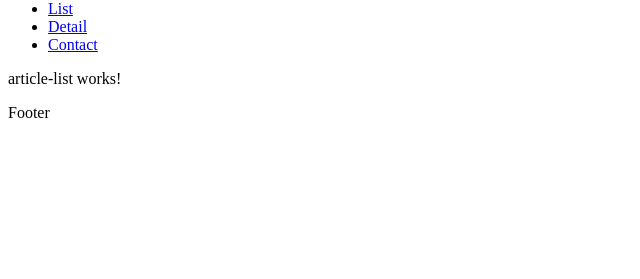
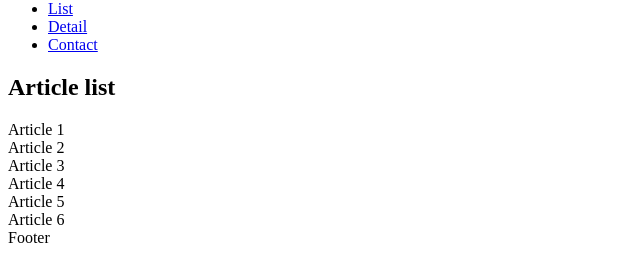
Before and after one commit to OrangeDuck91/ng-pouet-journal, an Angular app: page /home in a window 1280 px wide. Shown: the part 392-671 px from the top of the page, without its empty margins (0-640 px from the left). Built offline with nearby package versions, Linux system fonts and the light colour scheme.

Commit message:
service and resolver for articles

```diff
--- a/src/app/app-routing.module.ts
+++ b/src/app/app-routing.module.ts
@@ -3,12 +3,24 @@ import { Routes, RouterModule } from '@angular/router';
 import { ArticleListComponent } from './views/article-list/article-list.component';
 import { ContactUsComponent } from './views/contact-us/contact-us.component';
 import { ArticleDetailComponent } from './views/article-detail/article-detail.component';
+import { ArticleListResolver } from './common/resolver/article-list.resolver';
 
 
 export const APP_ROUTES: Routes = [
+
   {
     path: 'home',
-    component: ArticleListComponent
+    component: ArticleListComponent,
+    resolve: {
+      articles: ArticleListResolver
+    }
+  },
+  {
+    path: 'home/:tag',
+    component: ArticleListComponent,
+    resolve: {
+      articles: ArticleListResolver
+    }
   },
   {
     path: 'article/:articleId',
@@ -33,6 +45,7 @@ export const APP_ROUTES: Routes = [
 
 @NgModule({
   imports: [RouterModule.forRoot(APP_ROUTES)],
-  exports: [RouterModule]
+  exports: [RouterModule],
+  providers : [ArticleListResolver]
 })
 export class AppRoutingModule { }
--- /dev/null
+++ b/src/app/common/component/article-list-item/article-list-item.component.html
@@ -0,0 +1,3 @@
+<p>
+  article-list-item works!
+</p>
--- /dev/null
+++ b/src/app/common/component/article-list-item/article-list-item.component.ts
@@ -0,0 +1,15 @@
+import { Component, OnInit } from '@angular/core';
+
+@Component({
+  selector: 'a1-article-list-item',
+  templateUrl: './article-list-item.component.html',
+  styleUrls: ['./article-list-item.component.scss']
+})
+export class ArticleListItemComponent implements OnInit {
+
+  constructor() { }
+
+  ngOnInit() {
+  }
+
+}
--- a/src/app/common/component/top-nav-bar/top-nav-bar.component.html
+++ b/src/app/common/component/top-nav-bar/top-nav-bar.component.html
@@ -1,5 +1,5 @@
 <ul>
-  <li><a routerLink="/list">List</a></li>
-  <li><a routerLink="/article">Detail</a></li>
+  <li><a routerLink="/home/">List</a></li>
+  <li><a routerLink="/article/1">Detail</a></li>
   <li><a routerLink="/contact">Contact</a></li>
 </ul>
--- /dev/null
+++ b/src/app/common/resolver/article-list.resolver.ts
@@ -0,0 +1,17 @@
+import { Resolve, ActivatedRouteSnapshot } from '@angular/router';
+import { Article } from '../model/article.model';
+import { ArticleService } from '../service/article.service';
+import { Observable } from 'rxjs';
+import { Injectable } from '@angular/core';
+
+@Injectable()
+export class ArticleListResolver implements Resolve<Article[]> {
+
+  constructor(private articleService: ArticleService) { }
+
+  resolve(route: ActivatedRouteSnapshot): Observable<Article[]> {
+    const tag = route.params['tag'];
+    return tag ? this.articleService.getArticlesByTag(tag) :
+      this.articleService.getAllArticles();
+  }
+}
--- /dev/null
+++ b/src/app/common/service/article.service.ts
@@ -0,0 +1,77 @@
+import { Injectable } from '@angular/core';
+import { Article } from '../model/article.model';
+import { Observable, of } from 'rxjs';
+
+@Injectable({
+  providedIn: 'root'
+})
+export class ArticleService {
+
+  constructor() { }
+
+  getAllArticles(): Observable<Article[]> {
+    return of(MOCK_ARTICLES);
+  }
+
+  getArticleById(id: number): Observable<Article> {
+    return of(MOCK_ARTICLES.find(art => art.id === id));
+  }
+
+  getArticlesByTag(tag: string): Observable<Article[]> {
+    return of(MOCK_ARTICLES.filter(art => art.tags.includes(tag)));
+  }
+
+}
+/* tslint:disable max-line-length */
+const MOCK_ARTICLES = [
+  {
+    id: 1,
+    title: 'Article 1',
+    intro: 'Ceci est l\'intro de l\'article 1.',
+    text: 'Lorem ipsum dolor sit amet, consectetur adipiscing elit, sed do eiusmod tempor incididunt ut labore et dolore magna aliqua. Ut enim ad minim veniam, quis nostrud exercitation ullamco laboris nisi ut aliquip ex ea commodo consequat. Duis aute irure dolor in reprehenderit in voluptate velit esse cillum dolore eu fugiat nulla pariatur. Excepteur sint occaecat cupidatat non proident, sunt in culpa qui officia deserunt mollit anim id est laborum',
+    picture: '../assets/images/article1.png',
+    tags: ['science', 'space']
+  },
+  {
+    id: 2,
+    title: 'Article 2',
+    intro: 'Ceci est l\'intro de l\'article 2.',
+    text: 'Lorem ipsum dolor sit amet, consectetur adipiscing elit, sed do eiusmod tempor incididunt ut labore et dolore magna aliqua. Ut enim ad minim veniam, quis nostrud exercitation ullamco laboris nisi ut aliquip ex ea commodo consequat. Duis aute irure dolor in reprehenderit in voluptate velit esse cillum dolore eu fugiat nulla pariatur. Excepteur sint occaecat cupidatat non proident, sunt in culpa qui officia deserunt mollit anim id est laborum',
+    picture: '../assets/images/article2.png',
+    tags: ['science', 'medecine']
+  },
+  {
+    id: 3,
+    title: 'Article 3',
+    intro: 'Ceci est l\'intro de l\'article 3.',
+    text: 'Lorem ipsum dolor sit amet, consectetur adipiscing elit, sed do eiusmod tempor incididunt ut labore et dolore magna aliqua. Ut enim ad minim veniam, quis nostrud exercitation ullamco laboris nisi ut aliquip ex ea commodo consequat. Duis aute irure dolor in reprehenderit in voluptate velit esse cillum dolore eu fugiat nulla pariatur. Excepteur sint occaecat cupidatat non proident, sunt in culpa qui officia deserunt mollit anim id est laborum',
+    picture: '../assets/images/article3.png',
+    tags: ['sport', 'hockey']
+  },
+  {
+    id: 4,
+    title: 'Article 4',
+    intro: 'Ceci est l\'intro de l\'article 4.',
+    text: 'Lorem ipsum dolor sit amet, consectetur adipiscing elit, sed do eiusmod tempor incididunt ut labore et dolore magna aliqua. Ut enim ad minim veniam, quis nostrud exercitation ullamco laboris nisi ut aliquip ex ea commodo consequat. Duis aute irure dolor in reprehenderit in voluptate velit esse cillum dolore eu fugiat nulla pariatur. Excepteur sint occaecat cupidatat non proident, sunt in culpa qui officia deserunt mollit anim id est laborum',
+    picture: '../assets/images/article4.png',
+    tags: ['sport', 'motoGP']
+  },
+  {
+    id: 5,
+    title: 'Article 5',
+    intro: 'Ceci est l\'intro de l\'article 5.',
+    text: 'Lorem ipsum dolor sit amet, consectetur adipiscing elit, sed do eiusmod tempor incididunt ut labore et dolore magna aliqua. Ut enim ad minim veniam, quis nostrud exercitation ullamco laboris nisi ut aliquip ex ea commodo consequat. Duis aute irure dolor in reprehenderit in voluptate velit esse cillum dolore eu fugiat nulla pariatur. Excepteur sint occaecat cupidatat non proident, sunt in culpa qui officia deserunt mollit anim id est laborum',
+    picture: '../assets/images/article5.png',
+    tags: ['politics', 'trump']
+  },
+  {
+    id: 6,
+    title: 'Article 6',
+    intro: 'Ceci est l\'intro de l\'article 6.',
+    text: 'Lorem ipsum dolor sit amet, consectetur adipiscing elit, sed do eiusmod tempor incididunt ut labore et dolore magna aliqua. Ut enim ad minim veniam, quis nostrud exercitation ullamco laboris nisi ut aliquip ex ea commodo consequat. Duis aute irure dolor in reprehenderit in voluptate velit esse cillum dolore eu fugiat nulla pariatur. Excepteur sint occaecat cupidatat non proident, sunt in culpa qui officia deserunt mollit anim id est laborum',
+    picture: '../assets/images/article6.png',
+    tags: ['politics', 'yellow jackets']
+  }
+] as Article[];
+
+/* tslint:enable max-line-length */
--- a/src/app/common/shared.module.ts
+++ b/src/app/common/shared.module.ts
@@ -2,16 +2,18 @@ import { NgModule } from '@angular/core';
 import { CommonModule } from '@angular/common';
 import { TopNavBarComponent } from './component/top-nav-bar/top-nav-bar.component';
 import { RouterModule } from '@angular/router';
+import { ArticleListItemComponent } from './component/article-list-item/article-list-item.component';
 
 
-const MODULES = [CommonModule,RouterModule];
+const MODULES = [CommonModule, RouterModule];
 
 const PIPES = [];
 
 const DIRECTIVES = [];
 
 const COMPONENTS = [
- TopNavBarComponent
+  TopNavBarComponent,
+  ArticleListItemComponent
 ];
 
 @NgModule({
--- a/src/app/views/article-list/article-list.component.html
+++ b/src/app/views/article-list/article-list.component.html
@@ -1,3 +1,8 @@
-<p>
-  article-list works!
-</p>
+<h2>Article list</h2>
+
+
+<div *ngFor="let article of articles">
+  {{article.title}}
+</div>
+
+<!-- <a1-article-list-item *ngFor="let article of articles"></a1-article-list-item> -->
--- a/src/app/views/article-list/article-list.component.ts
+++ b/src/app/views/article-list/article-list.component.ts
@@ -1,4 +1,6 @@
 import { Component, OnInit } from '@angular/core';
+import { ActivatedRoute } from '@angular/router';
+import { Article } from 'src/app/common/model/article.model';
 
 @Component({
   selector: 'a1-article-list',
@@ -7,9 +9,12 @@ import { Component, OnInit } from '@angular/core';
 })
 export class ArticleListComponent implements OnInit {
 
-  constructor() { }
+  protected articles: Article[];
+
+  constructor(private route: ActivatedRoute) { }
 
   ngOnInit() {
+    this.articles = this.route.snapshot.data['articles'];
   }
 
 }
```
Also changed, not shown: src/app/common/model/article.model.ts (added, +9 -0 lines), src/app/common/component/article-list-item/article-list-item.component.scss (added).
